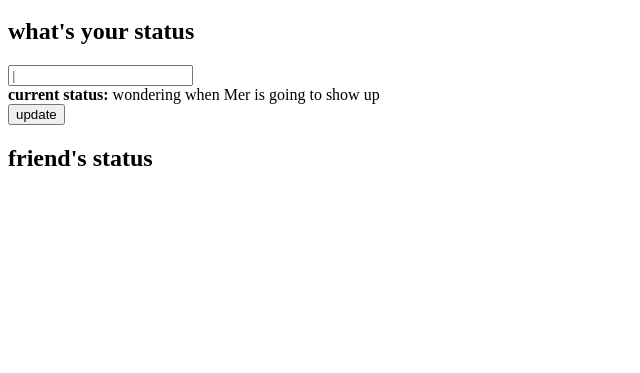
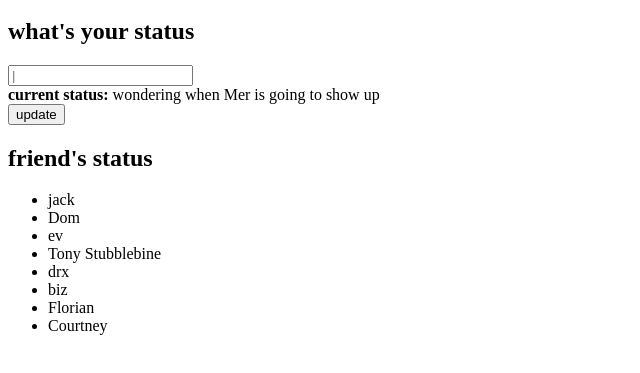
Before and after one commit to niamhbrockbank/html-twitter-base, a website: page index.html in a window 1280 px wide. Shown: the part 87-460 px from the top of the page, without its empty margins (0-640 px from the left). Drawn offline with Linux system fonts and the light colour scheme.

Commit message:
Add friends list

```diff
--- a/index.html
+++ b/index.html
@@ -21,6 +21,16 @@
     </section>
     <section>
       <h2>friend's status</h2>
+      <ul>
+        <li>jack</li>
+        <li>Dom</li>
+        <li>ev</li>
+        <li>Tony Stubblebine</li>
+        <li>drx</li>
+        <li>biz</li>
+        <li>Florian</li>
+        <li>Courtney</li>
+      </ul>
     </section>
   </body>
 </html>
```
